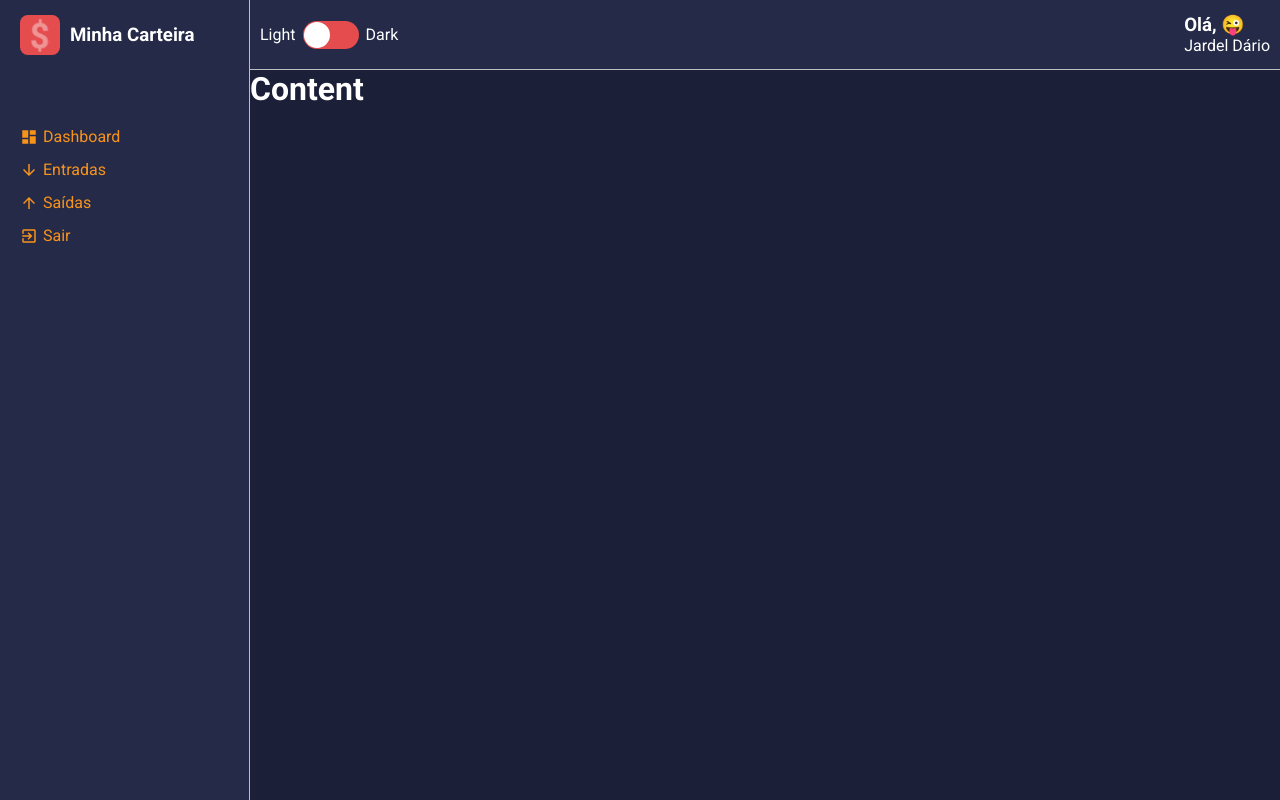
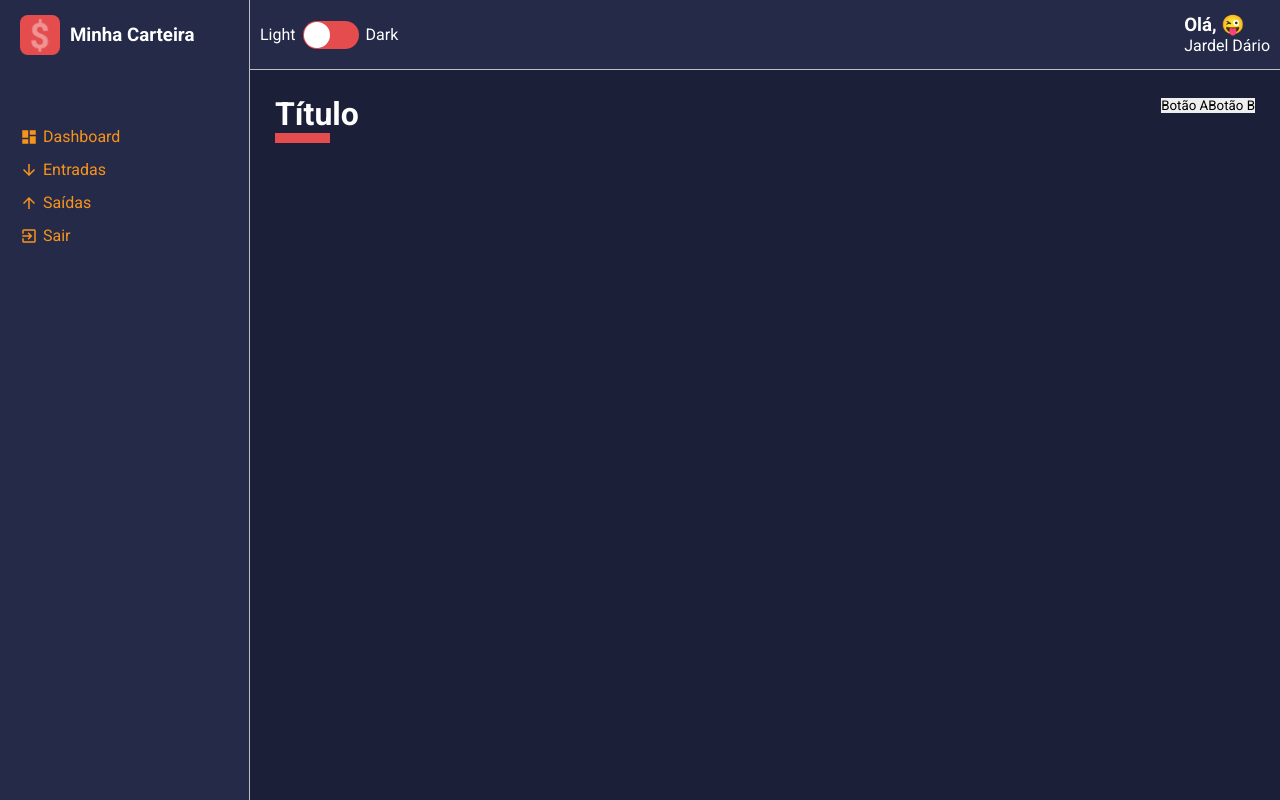
Before and after one commit to jardeldario/minha-carteira, a React (Create React App) app: page / in a window 1280 px wide. Built offline with nearby package versions, Linux system fonts and the light colour scheme.

Commit message:
finish lesson: Aula 15 (Seçao 3)

```diff
--- a/src/App.tsx
+++ b/src/App.tsx
@@ -3,13 +3,16 @@
 import GlobalStyles from './styles/GlobalStyles';
 
 import Layout from './components/Layout';
+import Dashboard from './pages/Dashboard';
 import dark from './styles/themes/dark';
 
 const App: React.FC = () => {
   return (
     <ThemeProvider theme={dark}>
       <GlobalStyles />
-      <Layout />
+      <Layout>
+        <Dashboard />
+      </Layout>
     </ThemeProvider>
   );
 }
--- a/src/components/Aside/styles.ts
+++ b/src/components/Aside/styles.ts
@@ -11,6 +11,7 @@
 
 export const Header = styled.header`
   height: 70px;
+
   display: flex;
   align-items: center;
 `;
--- a/src/components/Content/index.tsx
+++ b/src/components/Content/index.tsx
@@ -2,10 +2,10 @@
 
 import { Container } from './styles';
 
-const Content: React.FC = () => {
+const Content: React.FC = ({ children }) => {
   return (
     <Container>
-      <h1>Content</h1>
+      {children}
     </Container>
   );
 }
--- a/src/components/Content/styles.ts
+++ b/src/components/Content/styles.ts
@@ -4,4 +4,6 @@
   grid-area: CT;
   color: ${props => props.theme.colors.white};
   background-color: ${props => props.theme.colors.primary};
+
+  padding: 25px;
 `;
--- /dev/null
+++ b/src/components/ContentHeader/index.tsx
@@ -0,0 +1,23 @@
+import React from 'react';
+
+import {
+    Container,
+    TitleContainer,
+    Controllers
+} from './styles';
+
+const ContentHeader: React.FC = ({ children }) => {
+    return (
+        <Container>
+            <TitleContainer>
+                <h1>Título</h1>
+            </TitleContainer>
+            <Controllers>
+                <button type="button">Botão A</button>
+                <button type="button">Botão B</button>
+            </Controllers>
+        </Container>
+    );
+}
+
+export default ContentHeader;
--- /dev/null
+++ b/src/components/ContentHeader/styles.ts
@@ -0,0 +1,29 @@
+import styled from 'styled-components';
+
+export const Container = styled.div`
+  width: 100%;
+
+  display: flex;
+  justify-content: space-between;
+
+  margin-bottom: 25px;
+`;
+
+export const TitleContainer = styled.div`
+
+
+    > h1 {
+        color: ${props => props.theme.colors.white};
+
+        &::after {
+        content: '';
+        display: block;
+        width: 55px;
+        border-bottom: 10px solid ${props => props.theme.colors.warning};
+        }
+    }
+`;
+
+export const Controllers = styled.div`
+
+`;
--- a/src/components/Layout/index.tsx
+++ b/src/components/Layout/index.tsx
@@ -6,12 +6,14 @@
 import Aside from '../Aside';
 import Content from '../Content';
 
-const Layout: React.FC = () => {
+const Layout: React.FC = ({ children }) => {
   return (
     <Grid>
       <MainHeader />
       <Aside />
-      <Content />
+      <Content>
+        {children}
+      </Content>
     </Grid>
   );
 }
--- a/src/pages/Dashboard/index.tsx
+++ b/src/pages/Dashboard/index.tsx
@@ -1,8 +1,14 @@
 import React from 'react';
+
+import ContentHeader from '../../components/ContentHeader';
+
+import { Container } from './styled';
 
 const Dashboard: React.FC = () => {
   return (
-    <h1>Dashboard</h1>
+    <Container>
+      <ContentHeader />
+    </Container>
   );
 }
 
--- /dev/null
+++ b/src/pages/Dashboard/styled.ts
@@ -0,0 +1,3 @@
+import styled from 'styled-components';
+
+export const Container = styled.div``;
```
